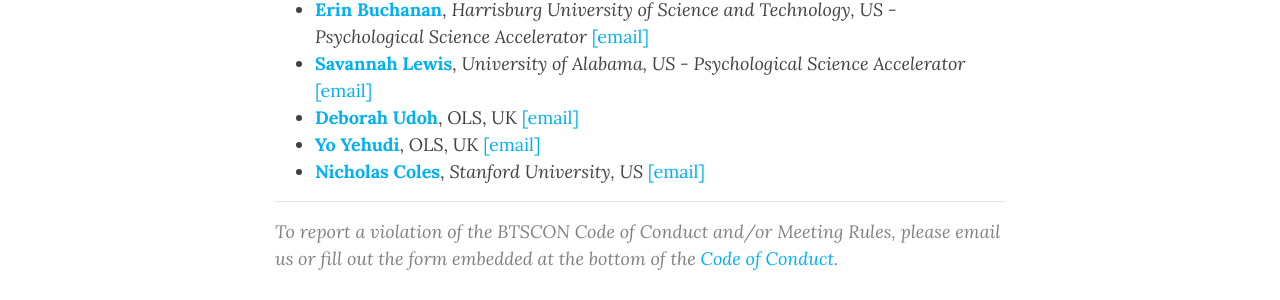
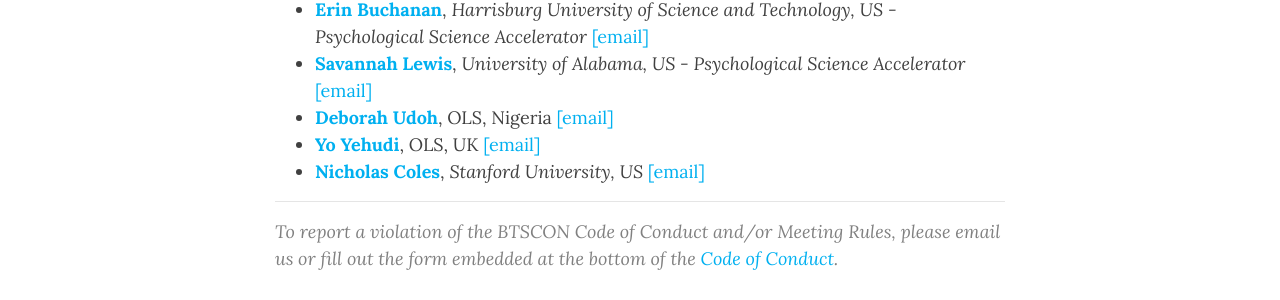
Before and after one commit to bigteamscienceconference/bigteamscienceconference.github.io, a Jekyll site: the page built from contact.md, in a window 1280 px wide and 984 px high. Shown: the part 398-698 px from the top of the window. Built offline with Jekyll 4.4.1, drawn with Linux system fonts in a browser that asks for light colours; nearby versions of some CDN libraries; comment, search, counter and statistics services are not loaded.

Commit message:
Update contact.md

```diff
--- a/contact.md
+++ b/contact.md
@@ -10,7 +10,7 @@
 * [**Heidi Baumgartner**](https://profiles.stanford.edu/heidi-baumgartner), *Stanford University, US - ManyBabies* [[email]](mailto:heidib@stanford.edu)
 * [**Erin Buchanan**](https://www.aggieerin.com/), *Harrisburg University of Science and Technology, US - Psychological Science Accelerator* [[email]](mailto:buchananlab@gmail.com)
 * [**Savannah Lewis**](https://savannahclewis.wordpress.com/), *University of Alabama, US - Psychological Science Accelerator* [[email]](mailto:)
-* [**Deborah Udoh**](https://www.we-are-ols.org/people#npdebs), OLS, UK [[email]](mailto:debs@we-are-ols.org)
+* [**Deborah Udoh**](https://www.we-are-ols.org/people#npdebs), OLS, Nigeria [[email]](mailto:debs@we-are-ols.org)
 * [**Yo Yehudi**](http://we-are-ols.org), OLS, UK [[email]](mailto:yo@we-are-ols.org)
 * [**Nicholas Coles**](https://hai.stanford.edu/people/nicholas-coles), *Stanford University, US* [[email]](mailto:ncoles@stanford.edu)
 
```
